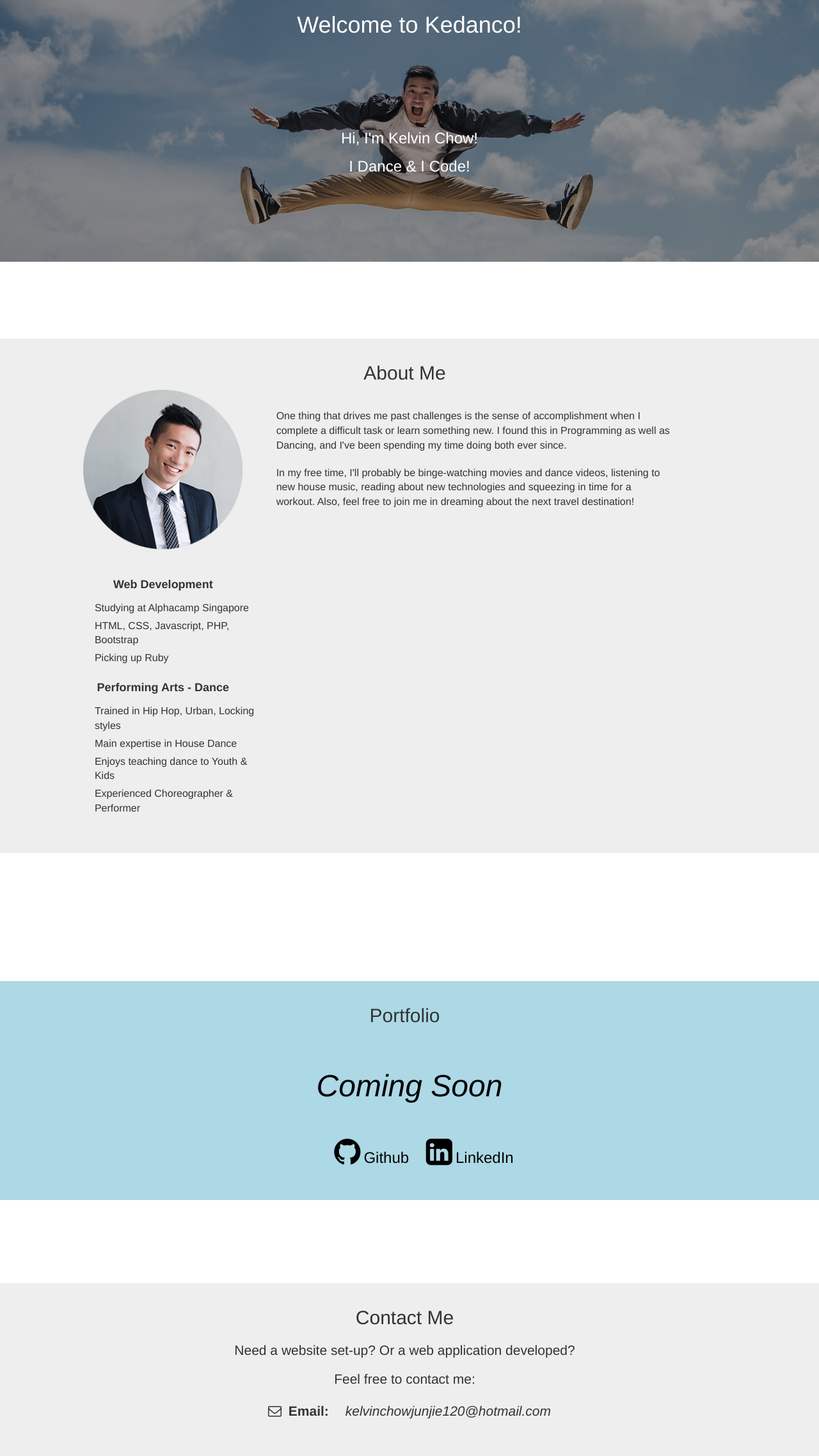
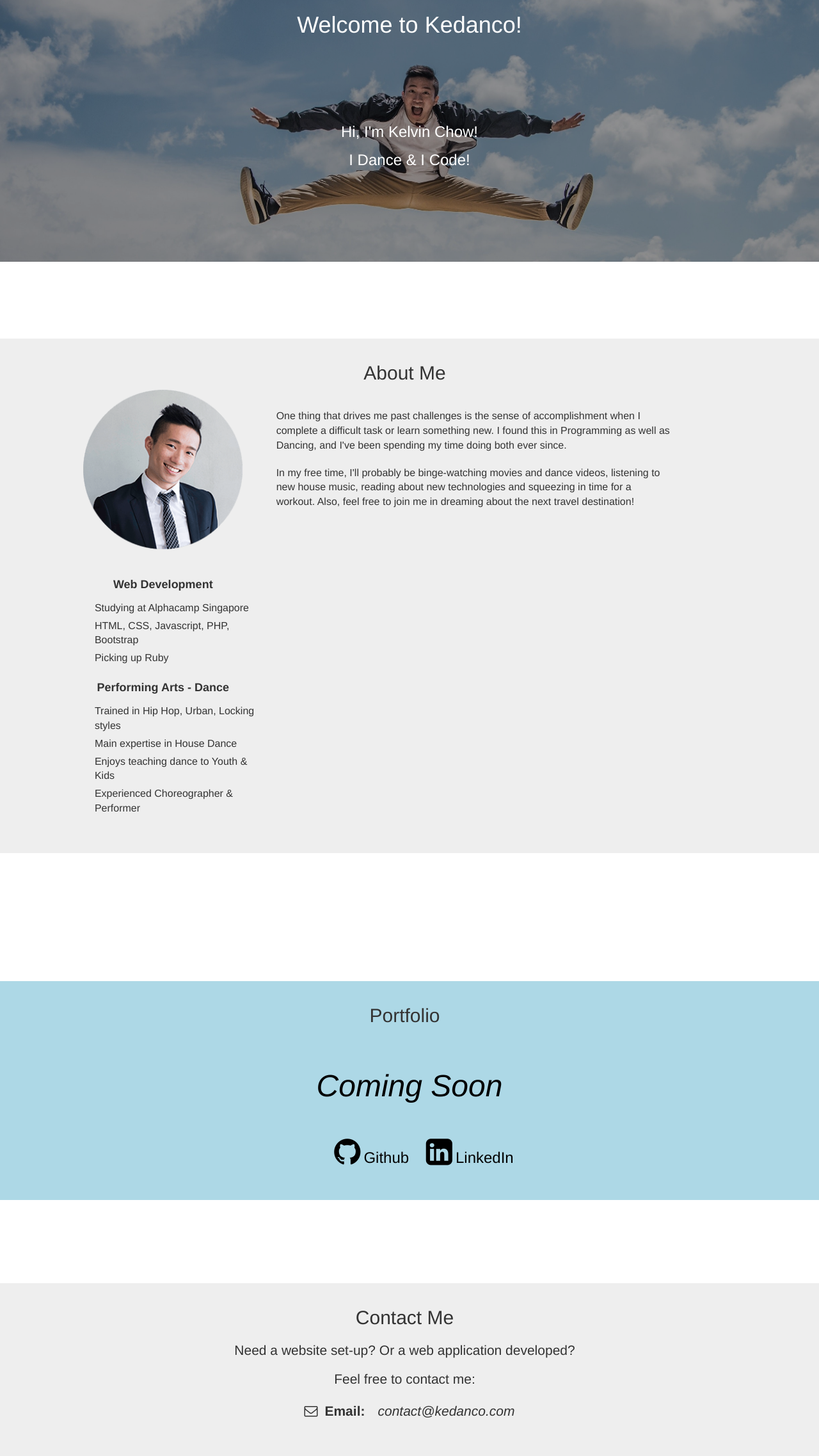
Before and after one commit to kedanco/kedanco.github.io, a PHP site: page / in a window 1280 px wide. Shown: the part 51-2326 px from the top of the page at 64% size. Run offline with PHP 8.4, Linux system fonts and the light colour scheme; some libraries are stand-ins or nearby versions.

Commit message:
27th Aug 10:50pm Edit

```diff
--- a/index.html
+++ b/index.html
@@ -39,7 +39,7 @@
 	<section id="intro">
 		<div class="introBg">
 			<h1 class="title">Welcome to Kedanco!</h1>
-			<br/>
+
 			<p>Hi, I'm Kelvin Chow!</p>
 			<p>I Dance &amp; I Code!</p>
 		</div>
@@ -100,7 +100,7 @@
 
 					<div id="contactLinks">
 
-					<p><i class="fa fa-envelope-o" aria-hidden="true"></i> <strong>Email:</strong> <i>kelvinchowjunjie120@hotmail.com</i></p>
+					<p><i class="fa fa-envelope-o" aria-hidden="true"></i> <strong>Email:</strong><i>contact@kedanco.com</i></p>
 						<ul>
 
 						</ul>
--- a/main.css
+++ b/main.css
@@ -71,6 +71,7 @@ p{
 
 #intro h1{
 	padding-top: 30px;
+	padding-bottom: 10px;
 }
 
 .introBg{
```
Also changed, not shown: 1 other file.
